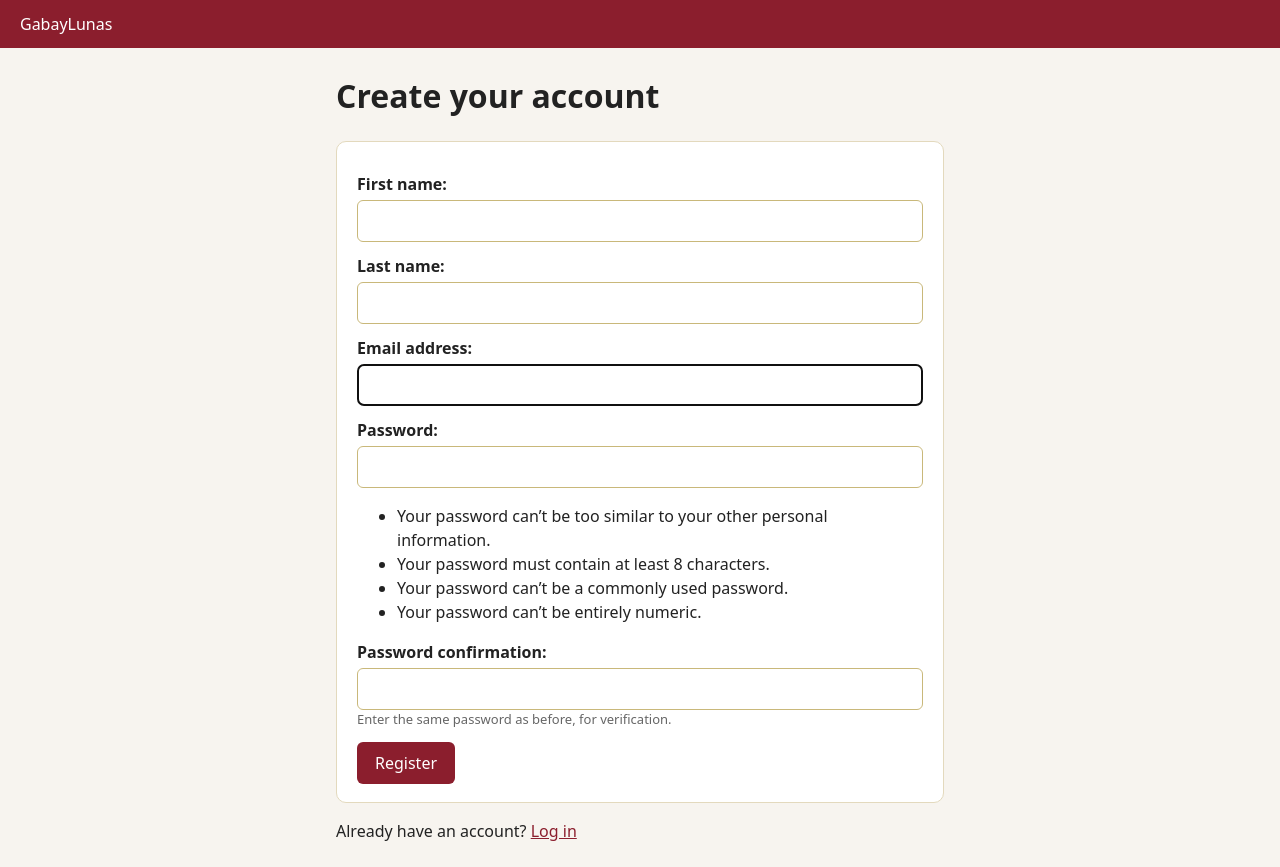
After one commit to Ray-Christian-Romales/GabayLunas-Romales-RayChristian-G02, a Django app: page /register/ in a window 1280 px wide. The commit adds this page. Run offline with Django 5.2, Linux system fonts and the light colour scheme.

Commit message:
feat(accounts): add registration view, template and url

```diff
--- /dev/null
+++ b/accounts/urls.py
@@ -0,0 +1,7 @@
+from django.urls import path
+
+from . import views
+
+urlpatterns = [
+    path("register/", views.register, name="register"),
+]
--- a/accounts/views.py
+++ b/accounts/views.py
@@ -1,3 +1,17 @@
-from django.shortcuts import render
+from django.contrib import messages
+from django.shortcuts import redirect, render
 
-# Create your views here.
+from .forms import RegistrationForm
+
+
+def register(request):
+    if request.user.is_authenticated:
+        return redirect("/")
+    form = RegistrationForm(request.POST or None)
+    if request.method == "POST":
+        if form.is_valid():
+            form.save()
+            messages.success(request, "Account created. You can now log in.")
+            return redirect("/login/")  # the named URL arrives in step 8
+        messages.error(request, "Please fix the errors below.")
+    return render(request, "accounts/register.html", {"form": form})
--- a/gabaylunas/urls.py
+++ b/gabaylunas/urls.py
@@ -1,22 +1,7 @@
-"""
-URL configuration for gabaylunas project.
-
-The `urlpatterns` list routes URLs to views. For more information please see:
-    https://docs.djangoproject.com/en/6.1/topics/http/urls/
-Examples:
-Function views
-    1. Add an import:  from my_app import views
-    2. Add a URL to urlpatterns:  path('', views.home, name='home')
-Class-based views
-    1. Add an import:  from other_app.views import Home
-    2. Add a URL to urlpatterns:  path('', Home.as_view(), name='home')
-Including another URLconf
-    1. Import the include() function: from django.urls import include, path
-    2. Add a URL to urlpatterns:  path('blog/', include('blog.urls'))
-"""
 from django.contrib import admin
-from django.urls import path
+from django.urls import include, path
 
 urlpatterns = [
-    path('admin/', admin.site.urls),
+    path("admin/", admin.site.urls),  # kept, but no feature may depend on it
+    path("", include("accounts.urls")),
 ]
--- /dev/null
+++ b/templates/accounts/register.html
@@ -0,0 +1,11 @@
+{% extends "base.html" %} {% block title %}Register{% endblock %}
+
+{% block content %}
+<h1>Create your account</h1>
+<form method="post" novalidate class="card">
+  {% csrf_token %}
+  {{ form.as_p }}
+  <button type="submit">Register</button>
+</form>
+<p>Already have an account? <a href="/login/">Log in</a></p>
+{% endblock %}
--- a/templates/base.html
+++ b/templates/base.html
@@ -1,18 +1,17 @@
 {% load static %}
-<!doctype html>
+<!DOCTYPE html>
 <html lang="en">
 <head>
-    <meta charset="utf-8" />
-    <meta name="viewport" content="width=device-width, initial-scale=1" />
+  <meta charset="utf-8">
+  <meta name="viewport" content="width=device-width, initial-scale=1">
   <title>{% block title %}GabayLunas{% endblock %} | GabayLunas</title>
-    <link rel="stylesheet" href="{% static 'css/style.css' %}" />
+  <link rel="stylesheet" href="{% static 'css/style.css' %}">
 </head>
 <body>
   <header class="topbar"><a class="brand" href="/">GabayLunas</a></header>
   <main class="container">
-      {% for message in messages %}
-      <div class="msg {{ message.tags }}">{{ message }}</div>
-      {% endfor %} {% block content %}{% endblock %}
+    {% for message in messages %}<div class="msg {{ message.tags }}">{{ message }}</div>{% endfor %}
+    {% block content %}{% endblock %}
   </main>
 </body>
 </html>
```
Lines whose indentation alone changed are shown as unchanged.
